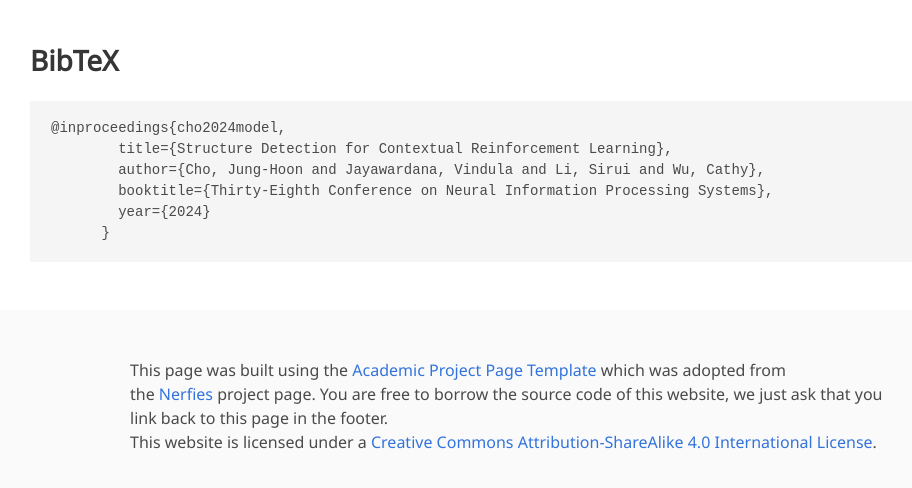
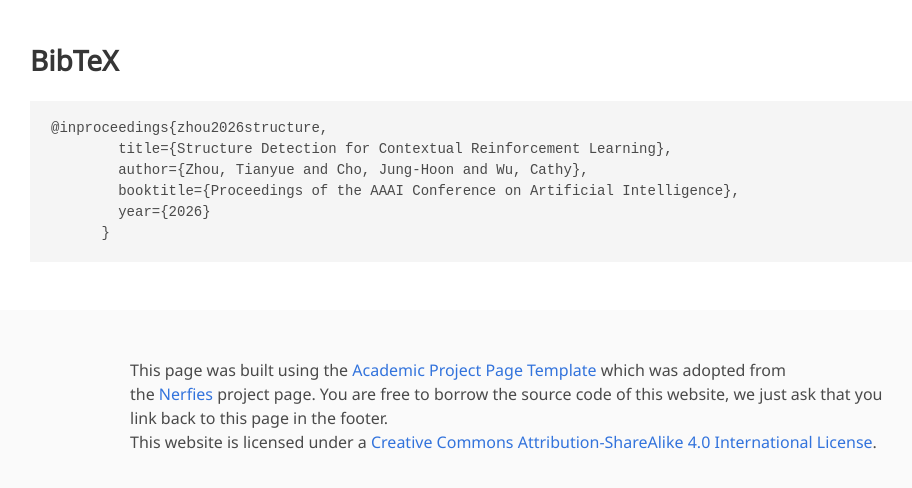
Before and after one commit to mit-wu-lab/SD-MBTL, a plain HTML site: page index.html in a window 1280 px wide. Shown: the part 3108-3596 px from the top of the page, without its empty margins (130-1042 px from the left). Drawn offline with nearby package versions, Linux system fonts and the light colour scheme; some icons are missing; a web font is replaced by a local one.

Commit message:
edit bibtex

```diff
--- a/index.html
+++ b/index.html
@@ -363,11 +363,11 @@
     <section class="section" id="BibTeX">
       <div class="container is-max-desktop content">
         <h2 class="title">BibTeX</h2>
-        <pre><code>@inproceedings{cho2024model,
+        <pre><code>@inproceedings{zhou2026structure,
         title={Structure Detection for Contextual Reinforcement Learning},
-        author={Cho, Jung-Hoon and Jayawardana, Vindula and Li, Sirui and Wu, Cathy},
-        booktitle={Thirty-Eighth Conference on Neural Information Processing Systems},
-        year={2024}
+        author={Zhou, Tianyue and Cho, Jung-Hoon and Wu, Cathy},
+        booktitle={Proceedings of the AAAI Conference on Artificial Intelligence},
+        year={2026}
       }</code></pre>
       </div>
     </section>
```
